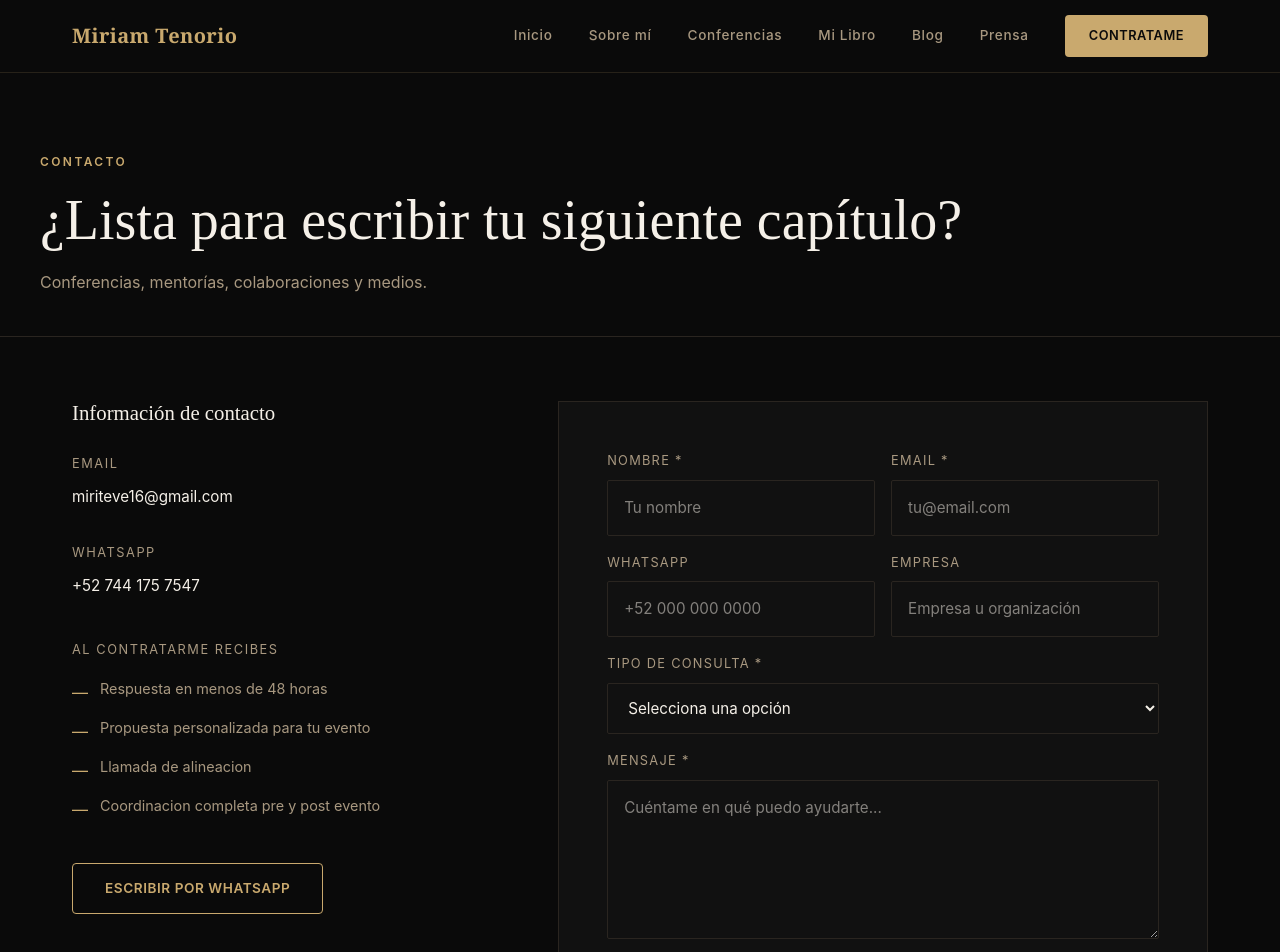
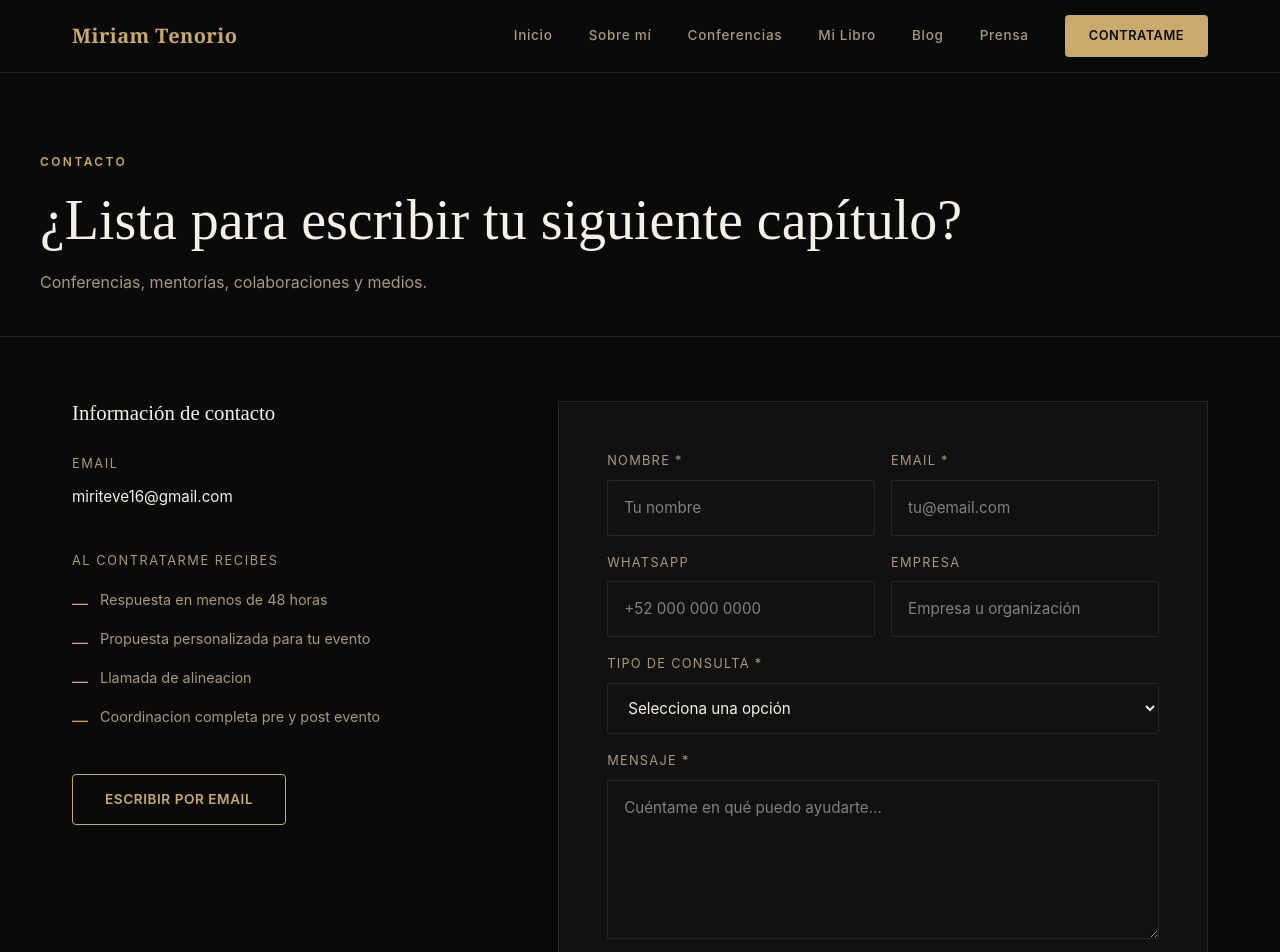
Before and after one commit to miriteve16-cloud/miriamtenorio, a Next.js app: page /contacto in a window 1280 px wide. Shown: the top 952 px of the page. Built offline with nearby package versions, Linux system fonts and the light colour scheme.

Commit message:
Frase ancla simplificada, timeline invertido, WhatsApp eliminado del contacto

```diff
--- a/app/contacto/page.tsx
+++ b/app/contacto/page.tsx
@@ -52,13 +52,9 @@ export default function ContactoPage() {
             <h2 style={{ fontFamily: "'Playfair Display', serif", fontSize: "1.3rem", color: "#F5F0E8", marginBottom: "28px" }}>
               Información de contacto
             </h2>
-            <div style={{ marginBottom: "32px" }}>
+            <div style={{ marginBottom: "40px" }}>
               <p style={{ color: "#A89880", fontSize: "0.8rem", letterSpacing: "0.12em", textTransform: "uppercase", marginBottom: "8px", fontFamily: "'Inter', sans-serif" }}>Email</p>
               <a href="mailto:miriteve16@gmail.com" style={{ color: "#F5F0E8", textDecoration: "none", fontSize: "0.95rem" }}>miriteve16@gmail.com</a>
-            </div>
-            <div style={{ marginBottom: "40px" }}>
-              <p style={{ color: "#A89880", fontSize: "0.8rem", letterSpacing: "0.12em", textTransform: "uppercase", marginBottom: "8px", fontFamily: "'Inter', sans-serif" }}>WhatsApp</p>
-              <a href="https://wa.me/527441757547" target="_blank" rel="noopener noreferrer" style={{ color: "#F5F0E8", textDecoration: "none", fontSize: "0.95rem" }}>+52 744 175 7547</a>
             </div>
 
             <div style={{ marginBottom: "40px" }}>
@@ -71,8 +67,8 @@ export default function ContactoPage() {
               ))}
             </div>
 
-            <a href="https://wa.me/527441757547?text=Hola%20Miriam%2C%20me%20gustaria%20contactarte" target="_blank" rel="noopener noreferrer" className="btn-secondary" style={{ display: "inline-block", fontSize: "0.85rem" }}>
-              Escribir por WhatsApp
+            <a href="mailto:miriteve16@gmail.com" className="btn-secondary" style={{ display: "inline-block", fontSize: "0.85rem" }}>
+              Escribir por email
             </a>
           </div>
 
--- a/app/page.tsx
+++ b/app/page.tsx
@@ -27,13 +27,13 @@ const conferencias = [
 ];
 
 const timeline = [
+  { year: "Presente", desc: "Doctorado en Administración Pública en proceso" },
+  { year: "2025", desc: 'Autora "Mujer, eres la obra del Maestro" — Amazon KDP' },
+  { year: "2023", desc: "Docente Universidad Autónoma de Guerrero (UAGro)" },
+  { year: "2021–2023", desc: "Directora General de Acciones Prioritarias, Secretaría de Bienestar Guerrero" },
+  { year: "2021", desc: "Candidata a Diputada Local Distrito 7, Acapulco — MORENA" },
+  { year: "2008", desc: "Directora General, Revista CÓDIGOS Tlaxcala" },
   { year: "2005", desc: "Primer lugar nacional, Encuentro de Mercadotecnia y Publicidad" },
-  { year: "2008", desc: "Directora General, Revista CÓDIGOS Tlaxcala" },
-  { year: "2021", desc: "Candidata a Diputada Local Distrito 7, Acapulco — MORENA" },
-  { year: "2021–2023", desc: "Directora General de Acciones Prioritarias, Secretaría de Bienestar Guerrero" },
-  { year: "2023", desc: "Docente Universidad Autónoma de Guerrero (UAGro)" },
-  { year: "2025", desc: 'Autora "Mujer, eres la obra del Maestro" — Amazon KDP' },
-  { year: "Presente", desc: "Doctorado en Administración Pública en proceso" },
 ];
 
 const testimonios = [
@@ -296,8 +296,7 @@ export default function HomePage() {
             lineHeight: 1.6,
             marginBottom: "16px",
           }}>
-            "Todo lo que se cree, se crea.<br />
-            Todo lo que se da con amor, regresa multiplicado."
+            "Todo lo que se da con amor, regresa multiplicado."
           </p>
           <p style={{ color: "#C9A96E", fontSize: "0.85rem", letterSpacing: "0.1em", fontFamily: "'Inter', sans-serif" }}>
             — Miriam Tenorio Velazco
```
